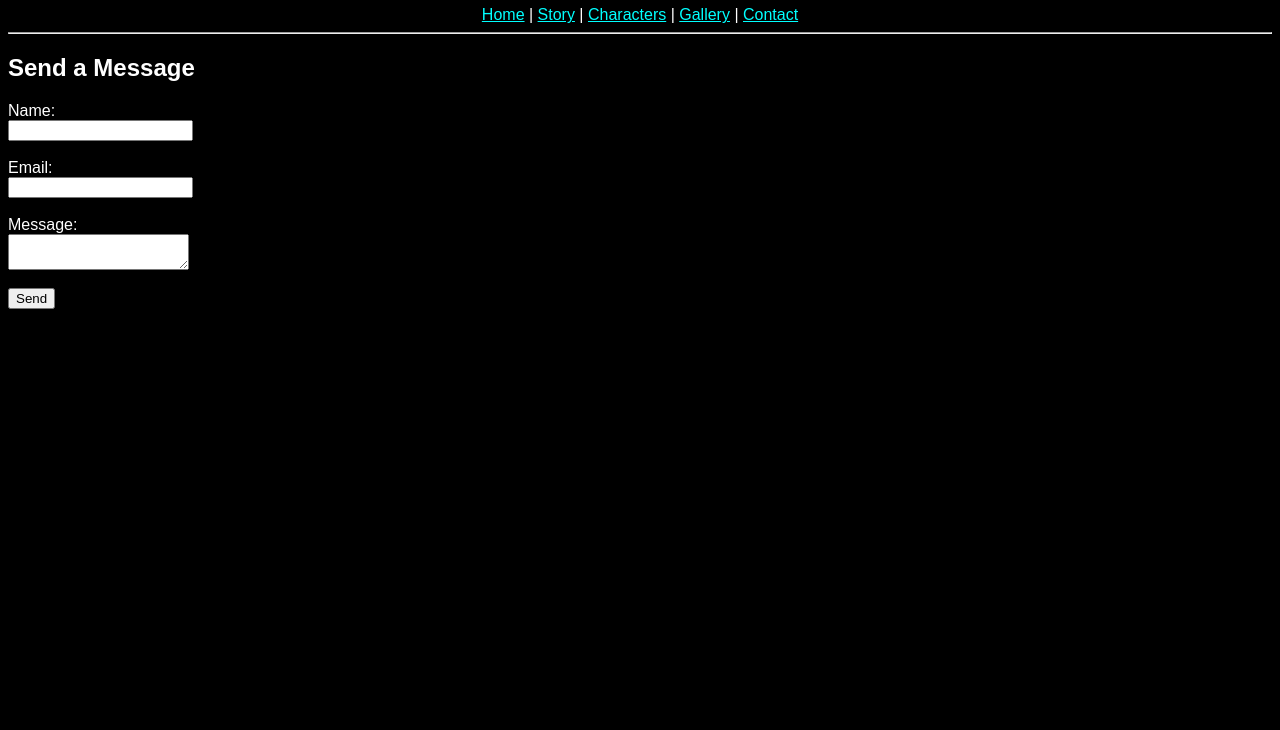
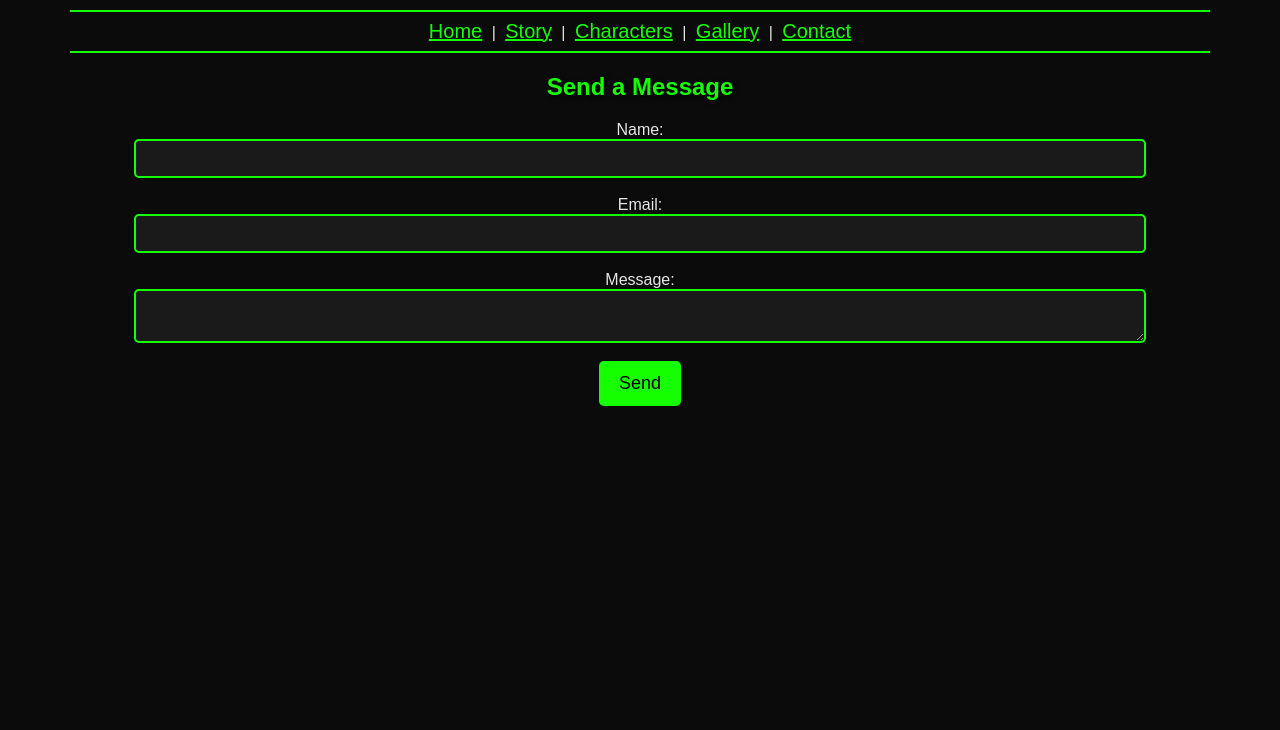
Before and after one commit to carl-johnson1995/web-development-final-assessment-2, a plain HTML site: page multipage codes/contact.html in a window 1280 px wide. Shown: the part 70-800 px from the top of the page. Drawn offline with Linux system fonts and the light colour scheme.

Commit message:
Update style.css

```diff
--- a/multipage codes/style.css
+++ b/multipage codes/style.css
@@ -1,17 +1,85 @@
 body {
-    background-color: black;
-    color: white;
+    background-color: #0b0b0b;
+    color: #e6e6e6;
     font-family: Arial;
+    text-align: center;
+}
+
+h1 {
+    color: hsl(115, 100%, 50%);
+    text-shadow: 3px 3px 8px black;
+    font-size: 40px;
+}
+
+h2 {
+    color: hsl(115, 100%, 50%);
+    text-shadow: 2px 2px 5px black;
+}
+
+p {
+    width: 80%;
+    margin: auto;
+    font-size: 20px;
+    line-height: 1.6;
 }
 
 a {
-    color: cyan;
+    color: hsl(115, 100%, 50%);
+    font-size: 20px;
+    padding: 5px;
+}
+
+a:hover {
+    color: #ffffff;
+}
+
+hr {
+    border: 1px solid hsl(115, 100%, 50%);
+    width: 90%;
 }
 
 img {
     width: 300px;
+    border: 3px solid hsl(115, 100%, 50%);
+    border-radius: 10px;
+    margin: 10px;
+}
+
+button {
+    background-color: hsl(115, 100%, 50%);
+    color: black;
+    padding: 12px 20px;
+    border: none;
+    border-radius: 5px;
+    font-size: 18px;
+    cursor: pointer;
+}
+
+button:hover {
+    background-color: #ffffff;
 }
 
 table {
-    width: 100%;
+    width: 90%;
+    margin: auto;
+    color: #e6e6e6;
+    border: 2px solid hsl(115, 100%, 50%);
 }
+
+td {
+    padding: 10px;
+    border: 1px solid hsl(115, 100%, 50%);
+}
+
+input, textarea {
+    width: 80%;
+    padding: 10px;
+    background-color: #1a1a1a;
+    color: hsl(115, 100%, 50%);
+    border: 2px solid hsl(115, 100%, 50%);
+    border-radius: 5px;
+}
+
+input::placeholder, textarea::placeholder {
+    color: hsl(115, 100%, 50%);
+}
```
